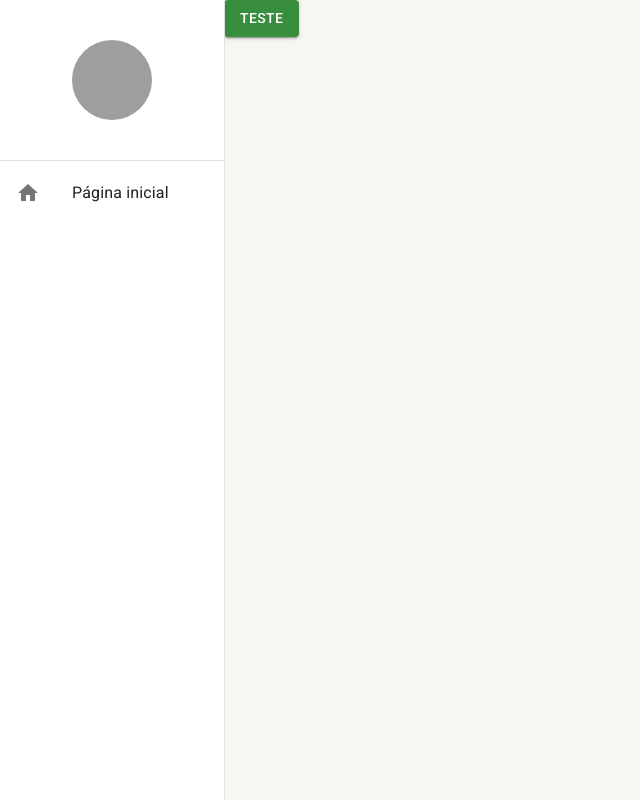
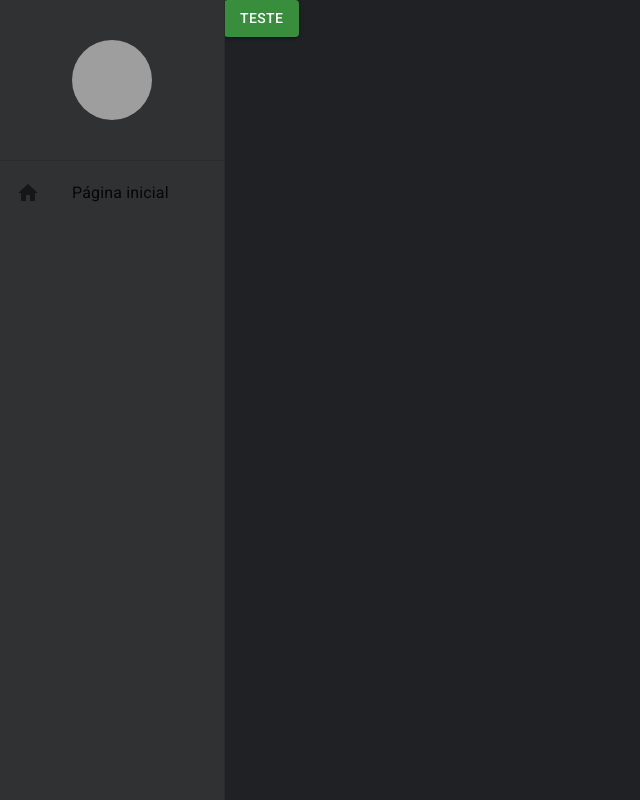
Before and after one commit to DaksonC/crud-react-materialui-typescript, a React (Vite) app: page /pagina-inicial in a window 1280 px wide. Shown: the whole page, without its empty margins (0-640 px from the left). Built offline with nearby package versions, Linux system fonts and the light colour scheme; grey boxes are pictures that could not be loaded.

Commit message:
Config: dark como tema principal

```diff
--- a/src/shared/contexts/ThemeContext.tsx
+++ b/src/shared/contexts/ThemeContext.tsx
@@ -14,17 +14,17 @@ interface IThemeProviderProps {
 export const ThemeContext = createContext({} as IThemeContextProps);
 
 export const AppThemeProvider = ({ children }: IThemeProviderProps) => {
-  const [themeName, setThemeName] = useState<'light' | 'dark'>('light');
+  const [themeName, setThemeName] = useState<'light' | 'dark'>('dark');
 
   const toggleTheme = useCallback(() => {
-    setThemeName(oldthemeName => oldthemeName === 'light' ? 'dark' : 'light');
+    setThemeName(oldthemeName => oldthemeName === 'dark' ? 'light' : 'dark');
   }, []);
 
   const theme = useMemo(() => {
-    if(themeName === 'light') {
+    if(themeName === 'dark') {
+      return DarkTheme;
+    } else {
       return LightTheme;
-    } else {
-      return DarkTheme;
     }
   }, [themeName]);
 
```
